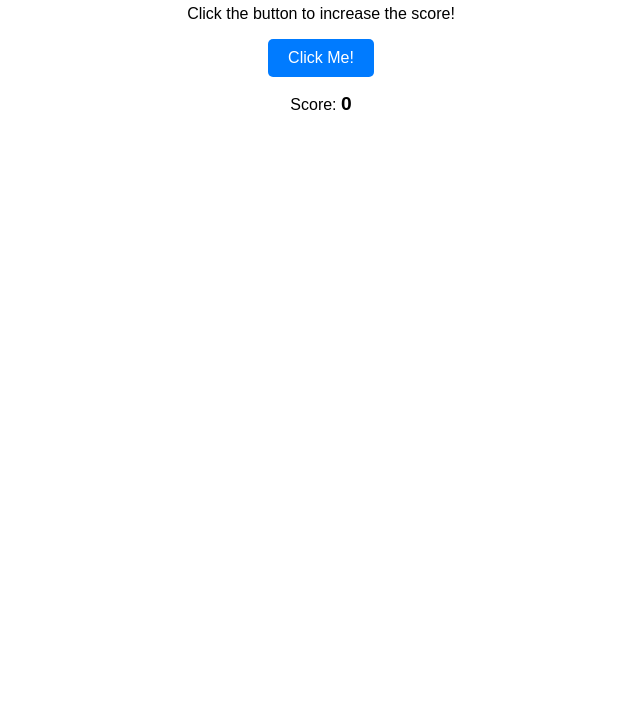
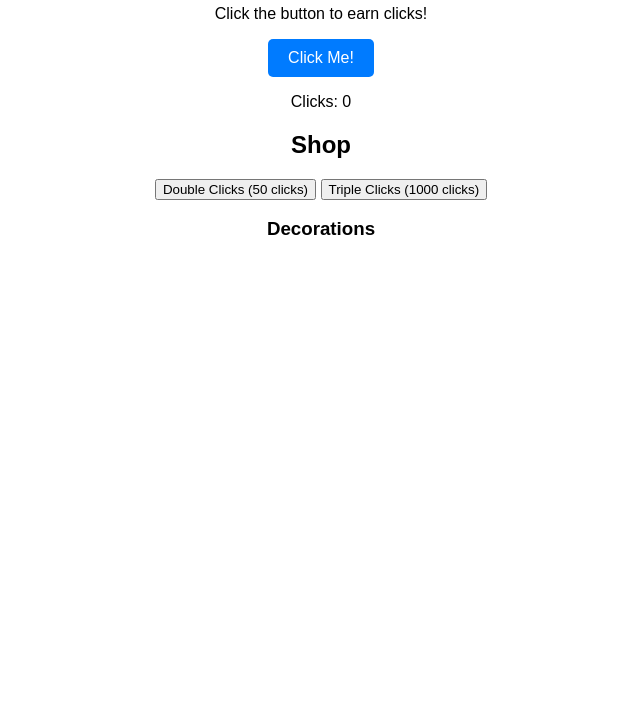
Before and after one commit to AriniGUIt/3D, a plain HTML site: page index.html in a window 1280 px wide. Shown: the part 93-800 px from the top of the page, without its empty margins (319-959 px from the left). Drawn offline with Linux system fonts and the light colour scheme.

Commit message:
Update index.html

```diff
--- a/index.html
+++ b/index.html
@@ -3,15 +3,25 @@
 <head>
   <meta charset="UTF-8">
   <meta name="viewport" content="width=device-width, initial-scale=1.0">
-  <title>Simple Game</title>
+  <title>Clicker Game Shop</title>
   <link rel="stylesheet" href="style.css">
 </head>
 <body>
   <div id="game-container">
-    <h2>Simple Game</h2>
-    <p>Click the button to increase the score!</p>
+    <h2>Clicker Game</h2>
+    <p>Click the button to earn clicks!</p>
     <button id="click-button">Click Me!</button>
-    <p>Score: <span id="score">0</span></p>
+    <p>Clicks: <span id="clicks">0</span></p>
+
+    <h2>Shop</h2>
+    <button id="double-clicks">Double Clicks (50 clicks)</button>
+    <button id="triple-clicks">Triple Clicks (1000 clicks)</button>
+    <!-- Add more buttons for other items -->
+
+    <div id="decorations">
+      <h3>Decorations</h3>
+      <!-- Add decoration items here -->
+    </div>
   </div>
 
   <script src="script.js"></script>
```
